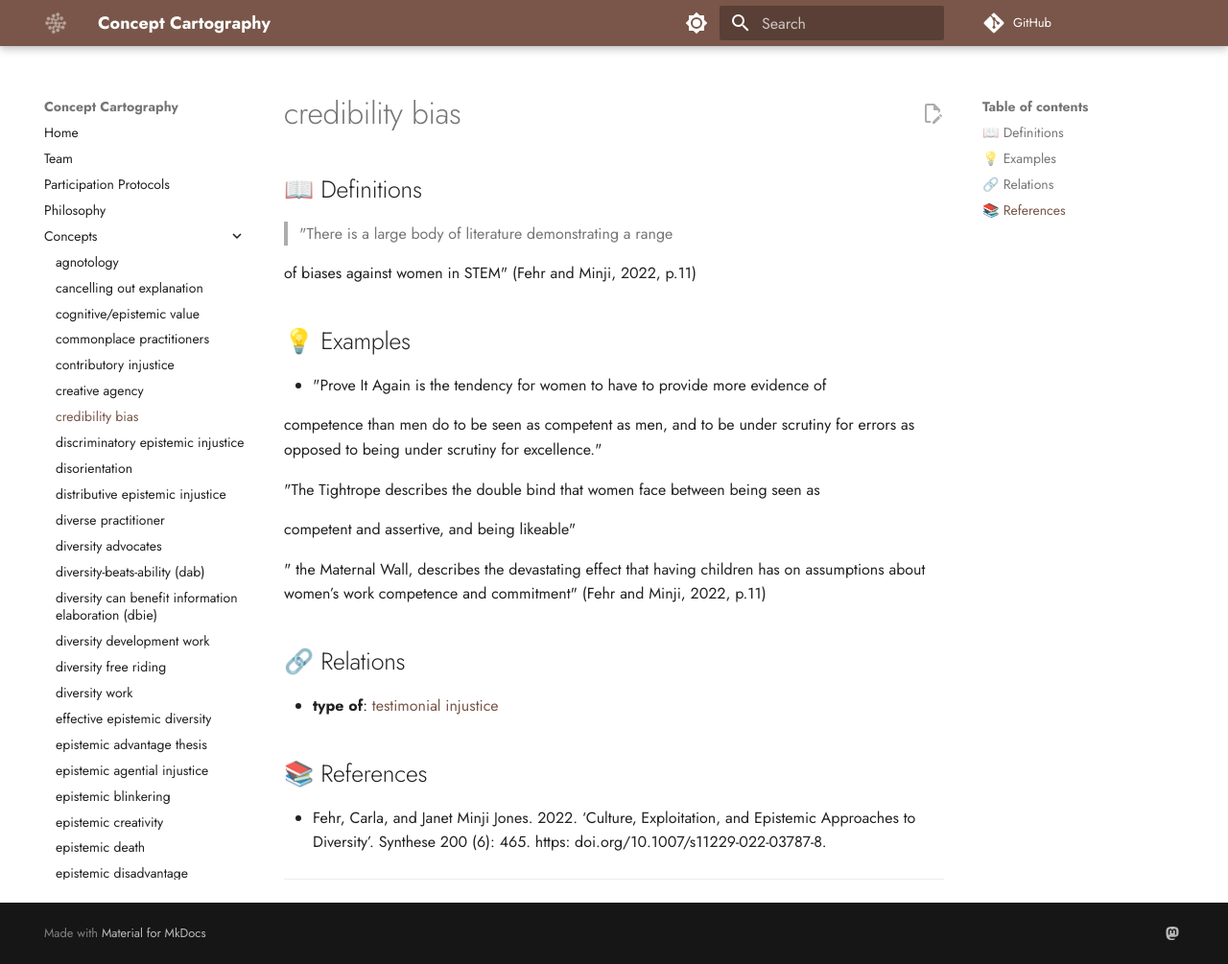
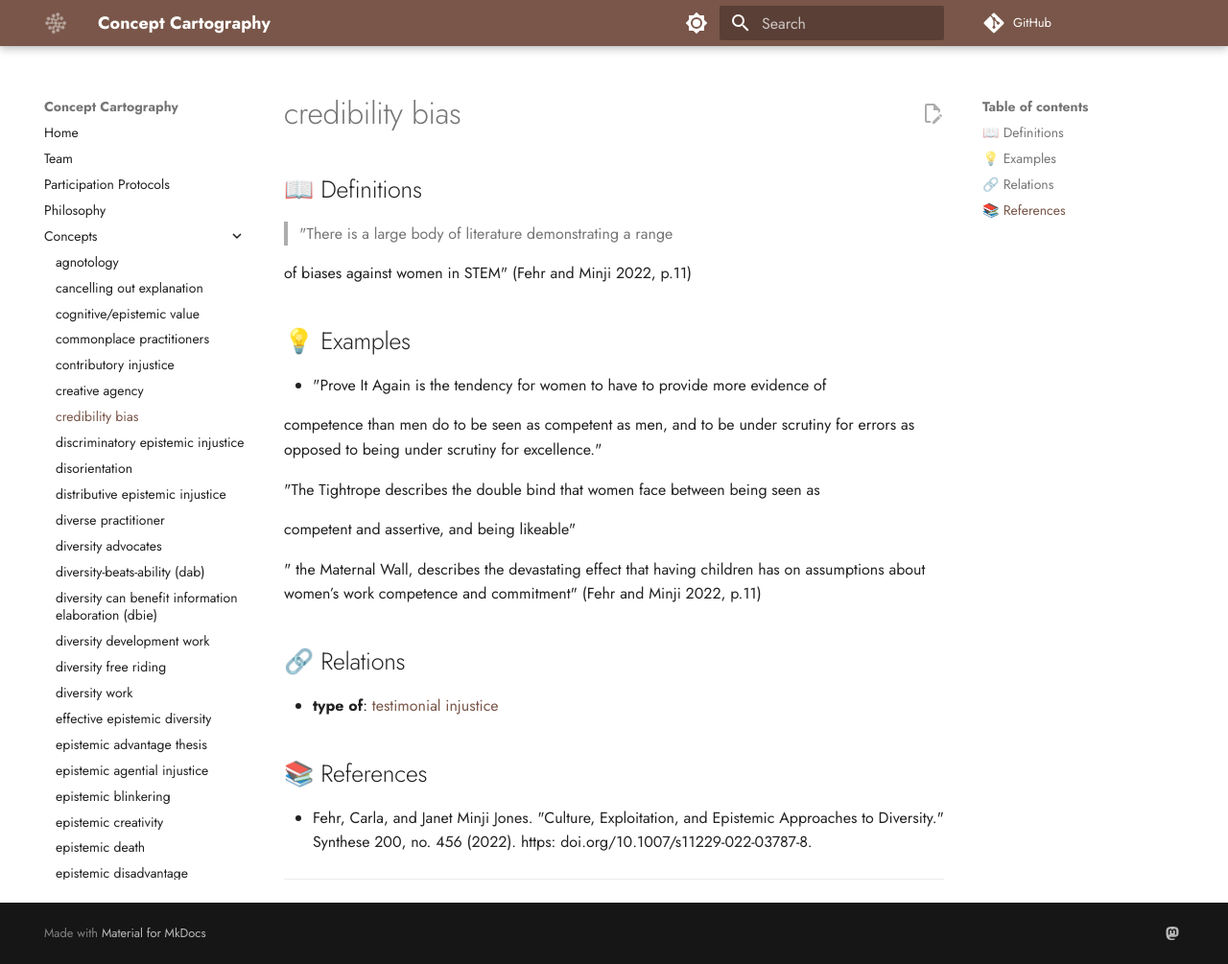
Before and after one commit to conceptcartography/conceptcartography, an MkDocs documentation site: the page built from docs/concepts/credibility-bias.md, in a window 1280 px wide and 1005 px high. Shown: the whole window at 96% size. Built offline with MkDocs 1.6.1 and Material for MkDocs 9.7.7, drawn with Linux system fonts in a browser that asks for light colours; comment, search, counter and statistics services are not loaded; the version menu is left out.

Commit message:
Update credibility-bias.md

```diff
--- a/docs/concepts/credibility-bias.md
+++ b/docs/concepts/credibility-bias.md
@@ -1,11 +1,10 @@
 ---
 concept: credibility bias
 references:
-- 'Fehr, Carla, and Janet Minji Jones. 2022. ‘Culture, Exploitation, and Epistemic
-  Approaches to Diversity’. Synthese 200 (6): 465. https: doi.org/10.1007/s11229-022-03787-8.'
+- 'Fehr, Carla, and Janet Minji Jones. "Culture, Exploitation, and Epistemic Approaches to Diversity." Synthese 200, no. 456 (2022). https: doi.org/10.1007/s11229-022-03787-8.'
 definitions:
 - "\"There is a large body of literature demonstrating a range\r\nof biases against\
-  \ women in STEM\" (Fehr and Minji, 2022, p.11)"
+  \ women in STEM\" (Fehr and Minji 2022, p.11)"
 examples:
 - description: "\"Prove It Again is the tendency for women to have to provide more\
     \ evidence of\r\ncompetence than men do to be seen as competent as men, and to\
@@ -13,7 +12,7 @@
     \r\n\r\n\"The Tightrope describes the double bind that women face between being\
     \ seen as\r\ncompetent and assertive, and being likeable\"\r\n\r\n\" the Maternal\
     \ Wall, describes the devastating effect that having children has on assumptions\
-    \ about women’s work competence and commitment\"  (Fehr and Minji, 2022, p.11)"
+    \ about women’s work competence and commitment\"  (Fehr and Minji 2022, p.11)."
 relations:
 - type: type of
   target: testimonial injustice
@@ -25,7 +24,7 @@
 
 > "There is a large body of literature demonstrating a range
 
-of biases against women in STEM" (Fehr and Minji, 2022, p.11)
+of biases against women in STEM" (Fehr and Minji 2022, p.11)
 
 ## 💡 Examples
 
@@ -41,7 +40,7 @@
 
 
 
-" the Maternal Wall, describes the devastating effect that having children has on assumptions about women’s work competence and commitment"  (Fehr and Minji, 2022, p.11)
+" the Maternal Wall, describes the devastating effect that having children has on assumptions about women’s work competence and commitment"  (Fehr and Minji 2022, p.11)
 
 ## 🔗 Relations
 
@@ -49,7 +48,7 @@
 
 ## 📚 References
 
-- Fehr, Carla, and Janet Minji Jones. 2022. ‘Culture, Exploitation, and Epistemic Approaches to Diversity’. Synthese 200 (6): 465. https: doi.org/10.1007/s11229-022-03787-8.
+- Fehr, Carla, and Janet Minji Jones. "Culture, Exploitation, and Epistemic Approaches to Diversity." Synthese 200, no. 456 (2022). https: doi.org/10.1007/s11229-022-03787-8.
 
 ---
 
```
